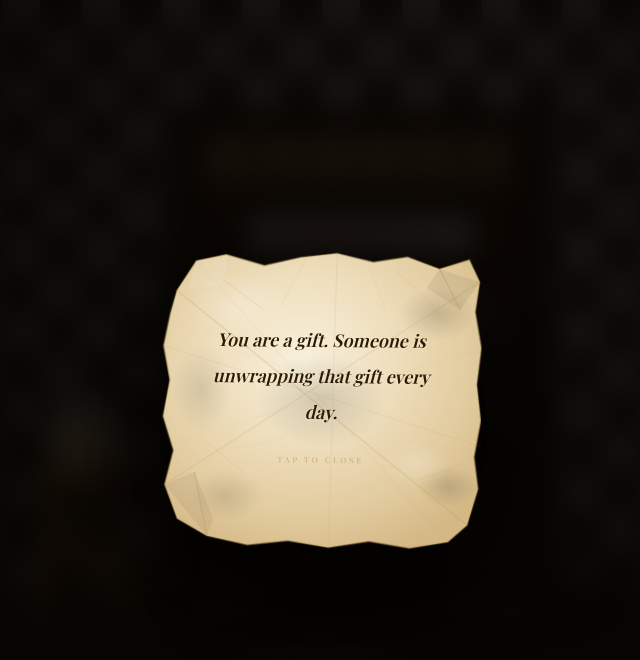
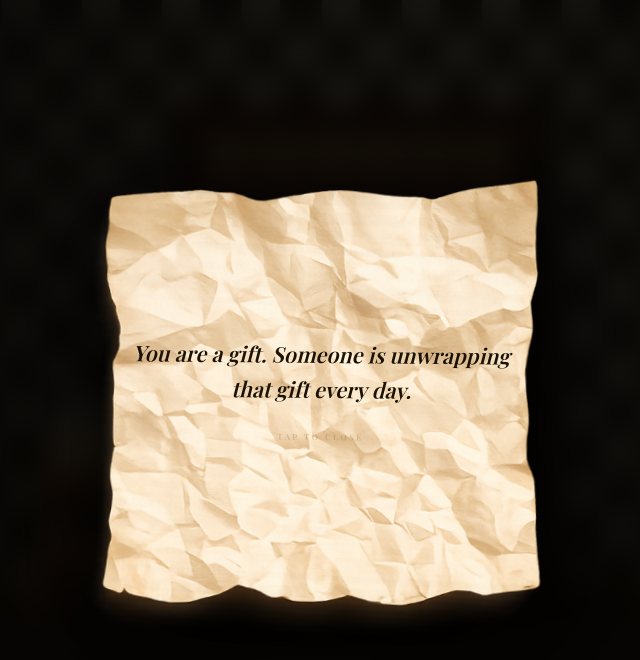
Before and after one commit to abishxk/Photobooth, a React (Vite) app: page / in a window 1280 px wide. Both pictures are taken after a click on the button 406 px from the left and 508 px from the top of the page. Shown: the top 660 px of the page, without its empty margins (319-959 px from the left). Built offline with nearby package versions, Linux system fonts and the light colour scheme; a web font is replaced by a local one.

Commit message:
feat: replace SVG paper with paper.png image and enlarge opened note

```diff
--- a/src/components/DailyNoteBowl.tsx
+++ b/src/components/DailyNoteBowl.tsx
@@ -2,6 +2,7 @@ import { useState, useRef } from 'react';
 import { motion, AnimatePresence } from 'framer-motion';
 import { getDailyNote } from '../data/notes';
 import stoolImg from '../assets/stool.png';
+import paperImg from '../assets/paper.png';
 
 // ── CRUMPLED PAPER NOTE OVERLAY ───────────────────────────────────────────────
 function CrumpledNote({ note, onClose }: { note: string; onClose: () => void }) {
@@ -21,109 +22,21 @@ function CrumpledNote({ note, onClose }: { note: string; onClose: () => void })
       onClick={onClose}
     >
       <motion.div
-        className="relative mx-8 max-w-[320px] w-full"
+        className="relative mx-4 max-w-[500px] w-[90vw]"
         initial={{ scale: 0.2, rotate: -22, opacity: 0, y: 120 }}
         animate={{ scale: 1, rotate: ['-22deg', '5deg', '-2deg', '0.5deg'], opacity: 1, y: 0 }}
         exit={{ scale: 0.15, rotate: 24, opacity: 0, y: -90 }}
         transition={{ duration: 0.60, ease: [0.16, 1, 0.3, 1] }}
         onClick={e => { e.stopPropagation(); onClose(); }}
       >
-        {/* Crumpled paper SVG — unruled */}
-        <svg
-          viewBox="0 0 300 280"
-          className="w-full"
+        <img
+          src={paperImg}
+          alt="Crumpled paper"
+          className="w-full h-auto"
           style={{
-            filter:
-              'drop-shadow(0 32px 64px rgba(0,0,0,0.92)) drop-shadow(0 0 1px rgba(0,0,0,0.4))',
+            filter: 'drop-shadow(0 32px 64px rgba(0,0,0,0.92)) drop-shadow(0 0 1px rgba(0,0,0,0.4))'
           }}
-        >
-          <defs>
-            <radialGradient id="pgBase" cx="44%" cy="36%" r="72%">
-              <stop offset="0%"   stopColor="#F8F0DC" />
-              <stop offset="38%"  stopColor="#EFDFBE" />
-              <stop offset="72%"  stopColor="#E2CCA0" />
-              <stop offset="100%" stopColor="#D4B885" />
-            </radialGradient>
-            <radialGradient id="crA" cx="50%" cy="50%" r="50%">
-              <stop offset="0%"   stopColor="rgba(0,0,0,0.14)" />
-              <stop offset="100%" stopColor="rgba(0,0,0,0)" />
-            </radialGradient>
-            <radialGradient id="crB" cx="50%" cy="50%" r="50%">
-              <stop offset="0%"   stopColor="rgba(255,255,255,0.22)" />
-              <stop offset="100%" stopColor="rgba(255,255,255,0)" />
-            </radialGradient>
-            <radialGradient id="crC" cx="50%" cy="50%" r="50%">
-              <stop offset="0%"   stopColor="rgba(0,0,0,0.10)" />
-              <stop offset="100%" stopColor="rgba(0,0,0,0)" />
-            </radialGradient>
-          </defs>
-
-          {/* Main irregular crumpled outline */}
-          <polygon
-            points="
-              14,38  32,10  60,4   96,14  130,6  164,2
-              198,10 230,5  260,16 288,7  298,28
-              294,56 300,90 296,124 300,158
-              294,192 298,222 288,256 270,272
-              234,278 196,272 158,278 120,272 82,276
-              44,268 16,252 4,220 12,188 2,156
-              8,122  2,90   8,60
-            "
-            fill="url(#pgBase)"
-          />
-
-          {/* Shadow pockets */}
-          <ellipse cx="150" cy="140" rx="62" ry="44" fill="url(#crA)" />
-          <ellipse cx="258" cy="58"  rx="36" ry="25" fill="url(#crA)" />
-          <ellipse cx="62"  cy="230" rx="34" ry="24" fill="url(#crC)" />
-          <ellipse cx="38"  cy="130" rx="28" ry="42" fill="url(#crC)" />
-          <ellipse cx="270" cy="220" rx="28" ry="20" fill="url(#crA)" />
-
-          {/* Raised highlights */}
-          <ellipse cx="72"  cy="52"  rx="48" ry="30" fill="url(#crB)" />
-          <ellipse cx="240" cy="200" rx="32" ry="22" fill="url(#crB)" />
-
-          {/* Crease lines */}
-          <line x1="14"  y1="38"  x2="288" y2="256" stroke="#B89A52" strokeWidth="1.1" opacity="0.28" />
-          <line x1="298" y1="28"  x2="4"   y2="220" stroke="#B08E4A" strokeWidth="0.9" opacity="0.26" />
-          <line x1="32"  y1="10"  x2="270" y2="272" stroke="#C0A560" strokeWidth="0.7" opacity="0.20" />
-          <line x1="164" y1="2"   x2="158" y2="278" stroke="#B89A52" strokeWidth="0.8" opacity="0.18" />
-          <line x1="2"   y1="90"  x2="300" y2="182" stroke="#B08E4A" strokeWidth="0.7" opacity="0.17" />
-          <line x1="8"   y1="182" x2="294" y2="92"  stroke="#C0A560" strokeWidth="0.6" opacity="0.15" />
-          <line x1="58"  y1="28"  x2="96"  y2="56"  stroke="#A88A42" strokeWidth="0.7" opacity="0.22" />
-          <line x1="220" y1="18"  x2="256" y2="52"  stroke="#A88A42" strokeWidth="0.6" opacity="0.20" />
-          <line x1="38"  y1="175" x2="82"  y2="212" stroke="#B09450" strokeWidth="0.6" opacity="0.20" />
-          <line x1="240" y1="215" x2="284" y2="198" stroke="#A88A42" strokeWidth="0.6" opacity="0.18" />
-          <line x1="136" y1="5"   x2="112" y2="52"  stroke="#B09450" strokeWidth="0.6" opacity="0.18" />
-          <line x1="192" y1="7"   x2="210" y2="56"  stroke="#A88A42" strokeWidth="0.5" opacity="0.16" />
-          <line x1="76"  y1="96"  x2="124" y2="112" stroke="#BCA260" strokeWidth="0.5" opacity="0.16" />
-          <line x1="200" y1="76"  x2="238" y2="96"  stroke="#BCA260" strokeWidth="0.5" opacity="0.16" />
-          <line x1="68"  y1="186" x2="116" y2="176" stroke="#B69A58" strokeWidth="0.5" opacity="0.14" />
-
-          {/* Folded corner flaps */}
-          <polygon points="260,16 298,28 280,54 248,34" fill="rgba(0,0,0,0.065)" />
-          <line x1="260" y1="16" x2="280" y2="54" stroke="#A88A42" strokeWidth="0.9" opacity="0.40" />
-          <polygon points="44,268 4,220 32,208 50,252"  fill="rgba(0,0,0,0.055)" />
-          <line x1="44"  y1="268" x2="32" y2="208" stroke="#A88A42" strokeWidth="0.8" opacity="0.36" />
-          <polygon points="32,10 62,4 56,34 24,36" fill="rgba(255,255,255,0.09)" />
-
-          {/* Edge stroke */}
-          <polygon
-            points="
-              14,38  32,10  60,4   96,14  130,6  164,2
-              198,10 230,5  260,16 288,7  298,28
-              294,56 300,90 296,124 300,158
-              294,192 298,222 288,256 270,272
-              234,278 196,272 158,278 120,272 82,276
-              44,268 16,252 4,220 12,188 2,156
-              8,122  2,90   8,60
-            "
-            fill="none"
-            stroke="#A88A42"
-            strokeWidth="1.4"
-            opacity="0.35"
-          />
-        </svg>
+        />
 
         {/* Note text */}
         <div
@@ -131,11 +44,11 @@ function CrumpledNote({ note, onClose }: { note: string; onClose: () => void })
           style={{ padding: '18% 12% 22%' }}
         >
           <p
-            className="font-vintage text-center text-[#2c1a06] leading-loose"
+            className="font-vintage text-center text-[#1c1204] leading-relaxed"
             style={{
-              fontSize: 'clamp(0.90rem, 3.8vw, 1.12rem)',
+              fontSize: 'clamp(1rem, 5vw, 1.35rem)',
               fontStyle: 'italic',
-              textShadow: '0 1px 4px rgba(255,244,210,0.55)',
+              textShadow: '0 1px 2px rgba(255,244,210,0.4)',
             }}
           >
             {note}
```
